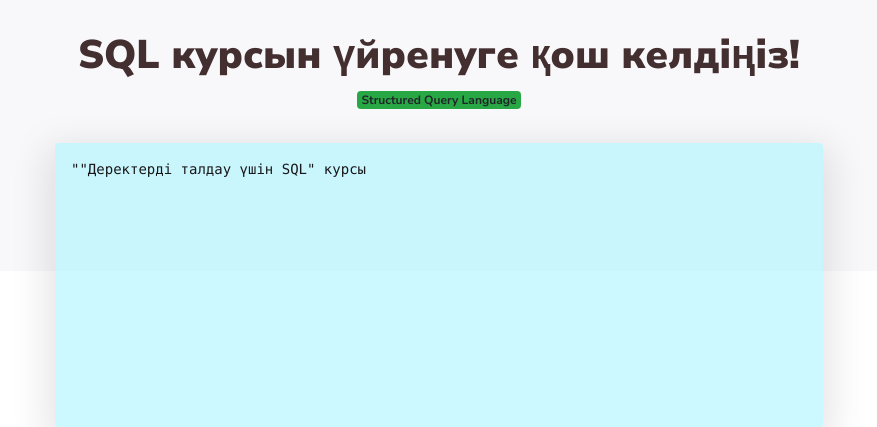
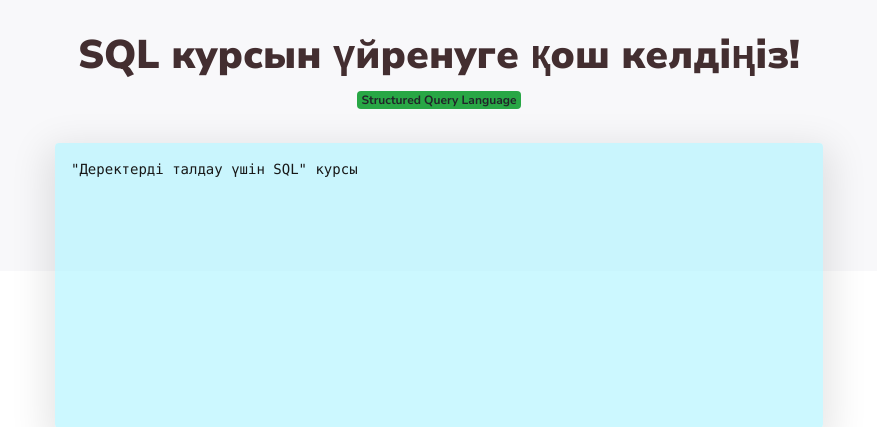
Before and after one commit to UsenUtebayev/sql-course, a Django app: page / in a window 1280 px wide. Shown: the part 105-532 px from the top of the page, without its empty margins (201-1078 px from the left). Run offline with Django 4.2, Linux system fonts and the light colour scheme; some libraries are stand-ins or nearby versions.

Commit message:
for deploy

```diff
--- a/templates/index.html
+++ b/templates/index.html
@@ -5,10 +5,15 @@
         <span class="badge bg-success">Structured Query Language</span>
     </div>
     <div class="hero__terminal" style="background-color: rgba(171,243,255,0.6)">
+        <style>
+            .hljs-string {
+                color: #181818;
+            }
+        </style>
       <pre>
         <code class="shell-session demo text-center" style="padding-top: 65px; background-color: rgba(0, 0, 0, 0);
             color: #181818;
-">"<h1 style="color: #181818;">"Деректерді талдау үшін SQL" курсы</h1></code>
+"><h1 style="color: #181818;">"Деректерді талдау үшін SQL" курсы</h1></code>
       </pre>
     </div>
     <div class="wrapper">
```
